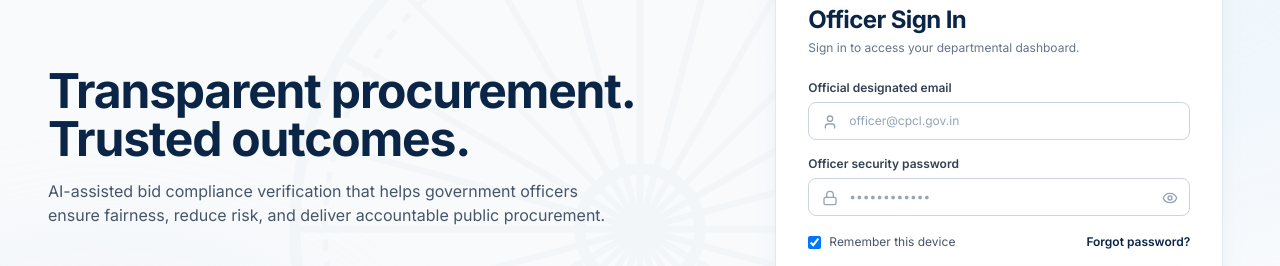
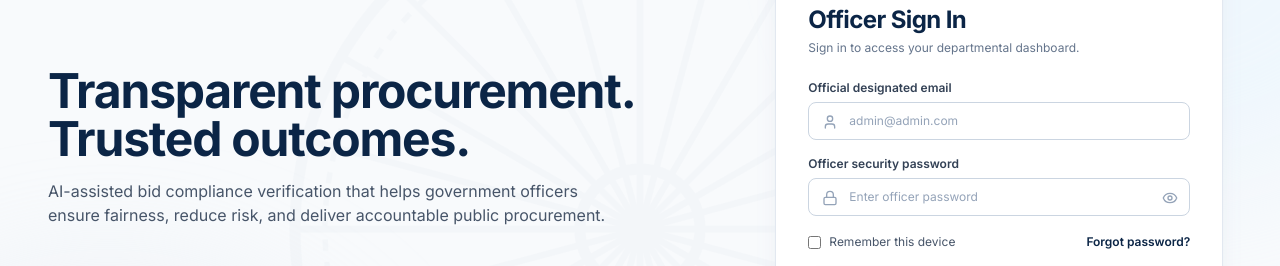
Before and after one commit to snuthon1/gemcompliance, a React (Vite) app in the folder client/: page /login in a window 1280 px wide. Shown: the part 226-492 px from the top of the page. Built offline with nearby package versions, Linux system fonts and the light colour scheme; the HTML template or start-up script is replaced by a standard one.

Commit message:
feat(ui): complete modern visual overhaul for Login.jsx

```diff
--- a/client/src/pages/Login.jsx
+++ b/client/src/pages/Login.jsx
@@ -251,7 +251,7 @@ export default function Login() {
               )}
 
               {/* Form Inputs */}
-              <form onSubmit={handleSubmit} className="space-y-4">
+              <form onSubmit={handleSubmit} className="space-y-4" autoComplete="off">
                 {activeTab === 'OFFICER' ? (
                   <>
                     <div className="space-y-1.5">
@@ -263,9 +263,10 @@ export default function Login() {
                         <input
                           type="email"
                           required
+                          autoComplete="off"
                           value={officerEmail}
                           onChange={(e) => setOfficerEmail(e.target.value)}
-                          placeholder="officer@cpcl.gov.in"
+                          placeholder="admin@admin.com"
                           className="w-full bg-white border border-slate-300 rounded-lg pl-10 pr-3 py-2.5 text-xs text-slate-900 placeholder:text-slate-400 focus:outline-none focus:ring-2 focus:ring-[#0B2546]/15 focus:border-[#0B2546]"
                         />
                       </div>
@@ -280,9 +281,10 @@ export default function Login() {
                         <input
                           type={showPassword ? 'text' : 'password'}
                           required
+                          autoComplete="new-password"
                           value={officerPassword}
                           onChange={(e) => setOfficerPassword(e.target.value)}
-                          placeholder="••••••••••••"
+                          placeholder="Enter officer password"
                           className="w-full bg-white border border-slate-300 rounded-lg pl-10 pr-10 py-2.5 text-xs text-slate-900 placeholder:text-slate-400 focus:outline-none focus:ring-2 focus:ring-[#0B2546]/15 focus:border-[#0B2546]"
                         />
                         <button
@@ -306,9 +308,10 @@ export default function Login() {
                         <input
                           type="text"
                           required
+                          autoComplete="off"
                           value={vendorIdentifier}
                           onChange={(e) => setVendorIdentifier(e.target.value)}
-                          placeholder="33AAACA1234A1Z5 or tenders@company.com"
+                          placeholder="GSTIN or tenders@company.com"
                           className="w-full bg-white border border-slate-300 rounded-lg pl-10 pr-3 py-2.5 text-xs text-slate-900 placeholder:text-slate-400 focus:outline-none focus:ring-2 focus:ring-[#0B2546]/15 focus:border-[#0B2546]"
                         />
                       </div>
@@ -323,9 +326,10 @@ export default function Login() {
                         <input
                           type={showPassword ? 'text' : 'password'}
                           required
+                          autoComplete="new-password"
                           value={vendorPassword}
                           onChange={(e) => setVendorPassword(e.target.value)}
-                          placeholder="••••••••••••"
+                          placeholder="Enter vendor password"
                           className="w-full bg-white border border-slate-300 rounded-lg pl-10 pr-10 py-2.5 text-xs text-slate-900 placeholder:text-slate-400 focus:outline-none focus:ring-2 focus:ring-[#0B2546]/15 focus:border-[#0B2546]"
                         />
                         <button
@@ -345,7 +349,6 @@ export default function Login() {
                   <label className="flex items-center space-x-2 cursor-pointer">
                     <input
                       type="checkbox"
-                      defaultChecked
                       className="rounded border-slate-300 text-[#0B2546] focus:ring-[#0B2546]"
                     />
                     <span>Remember this device</span>
```
